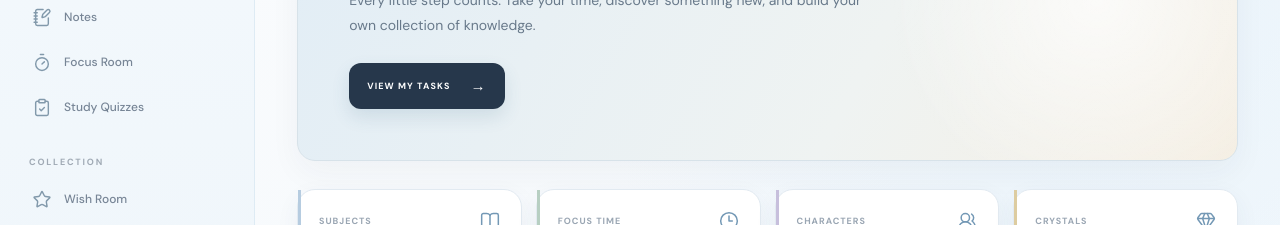
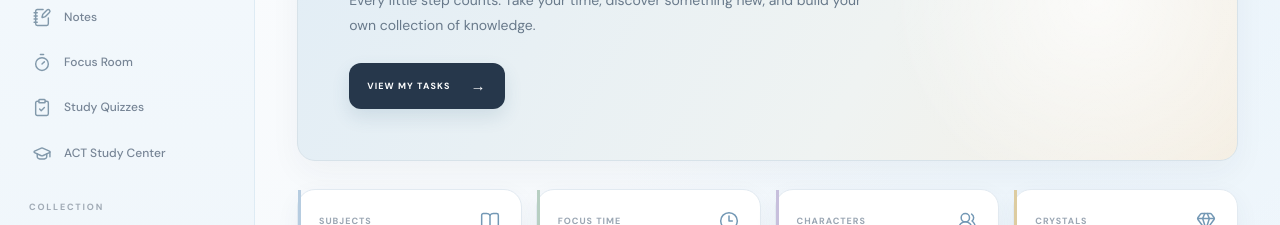
Before and after one commit to sskkslay-netizen/dashboard, a plain HTML site: page index.html in a window 1280 px wide. Shown: the part 265-490 px from the top of the page. Drawn offline with nearby package versions, Linux system fonts and the light colour scheme.

Commit message:
Add ACT center to dashboard navigation
Co-authored-by: Copilot <223556219+Copilot@users.noreply.github.com>

```diff
--- a/index.html
+++ b/index.html
@@ -56,6 +56,9 @@
                     </a>
                     <a href="pages/quizzes.html" class="nav-link" title="Study Quizzes">
                         <i class="nav-icon" data-lucide="clipboard-check" aria-hidden="true"></i><span class="nav-link-label">Study Quizzes</span>
+                    </a>
+                    <a href="pages/act/dashboard.html" class="nav-link" title="ACT Study Center">
+                        <i class="nav-icon" data-lucide="graduation-cap" aria-hidden="true"></i><span class="nav-link-label">ACT Study Center</span>
                     </a>
                 </nav>
             </div>
```
